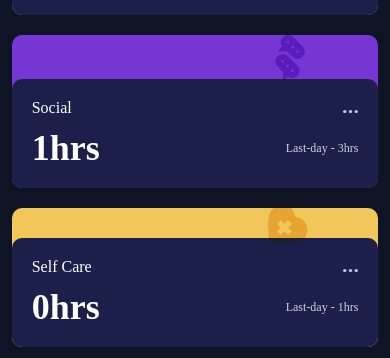
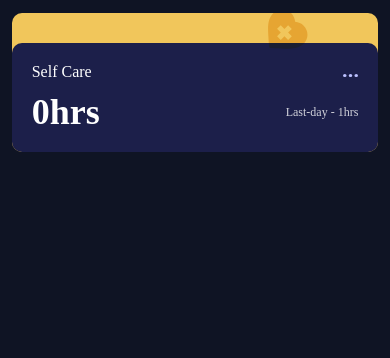
Before and after one commit to Babs-unique/Time-Tracking-Project, a plain HTML site: page index.html in a window 390 px wide. Shown: the part 878-1236 px from the top of the page. After the commit the page ends 1041 px from the top, so only its background shows below. Drawn offline with Linux system fonts and the light colour scheme.

Commit message:
Margin Fluff
Changed the margin

```diff
--- a/style.css
+++ b/style.css
@@ -125,7 +125,6 @@ body{
     .container{
         display: flex;
         flex-direction: column;
-        margin-top:100%;
         width: 100%;
         padding: 3%;
     }
```
